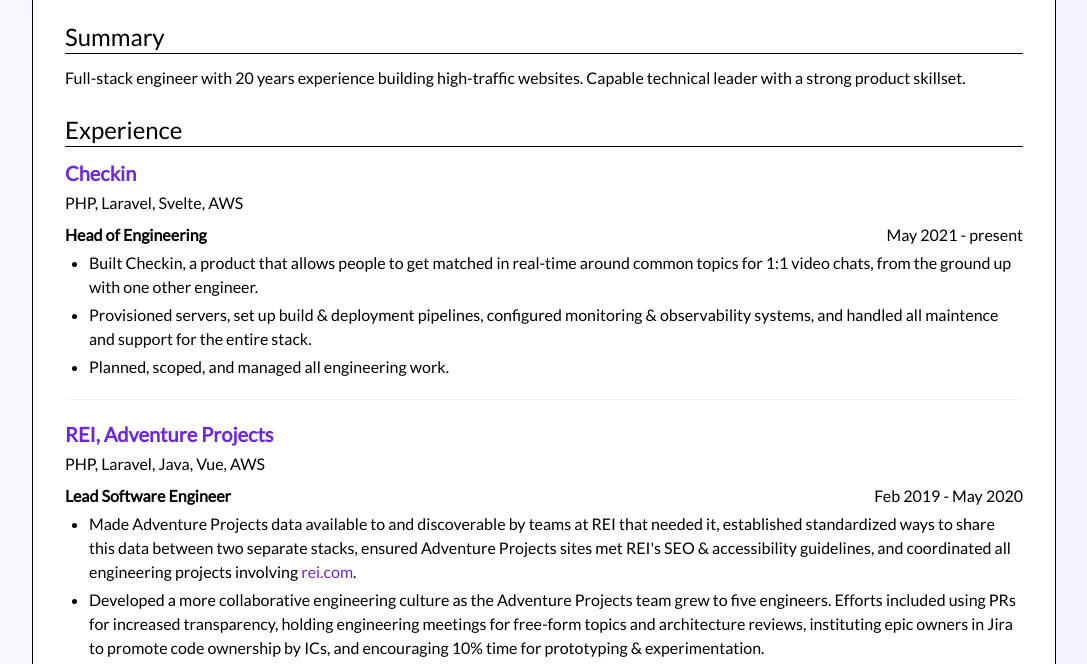
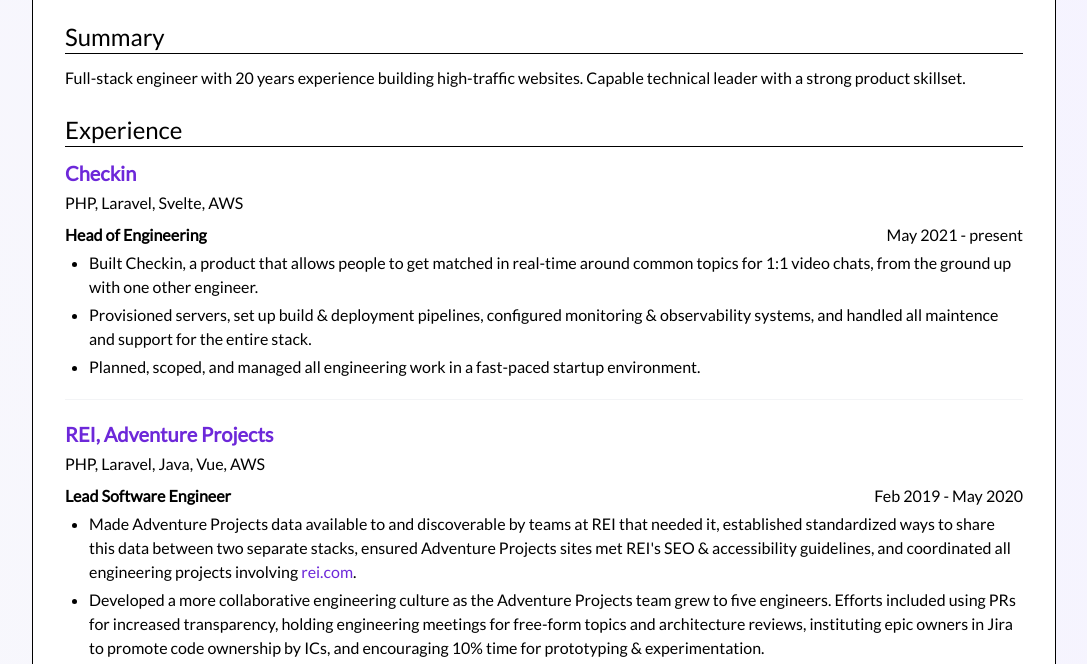
Before and after one commit to rachelv/magnetbox.org, a website: page resume/index.html in a window 1280 px wide. Shown: the part 136-800 px from the top of the page, without its empty margins (96-1183 px from the left). Drawn offline with Linux system fonts and the light colour scheme.

Commit message:
checkin tweaks

```diff
--- a/resume/index.html
+++ b/resume/index.html
@@ -43,7 +43,7 @@
                             <ul>
                                 <li>Built Checkin, a product that allows people to get matched in real-time around common topics for 1:1 video chats, from the ground up with one other engineer.</li>
                                 <li>Provisioned servers, set up build &amp; deployment pipelines, configured monitoring &amp; observability systems, and handled all maintence and support for the entire stack.</li>
-                                <li>Planned, scoped, and managed all engineering work.</li>
+                                <li>Planned, scoped, and managed all engineering work in a fast-paced startup environment.</li>
                             </ul>
                         </div>
 
```
